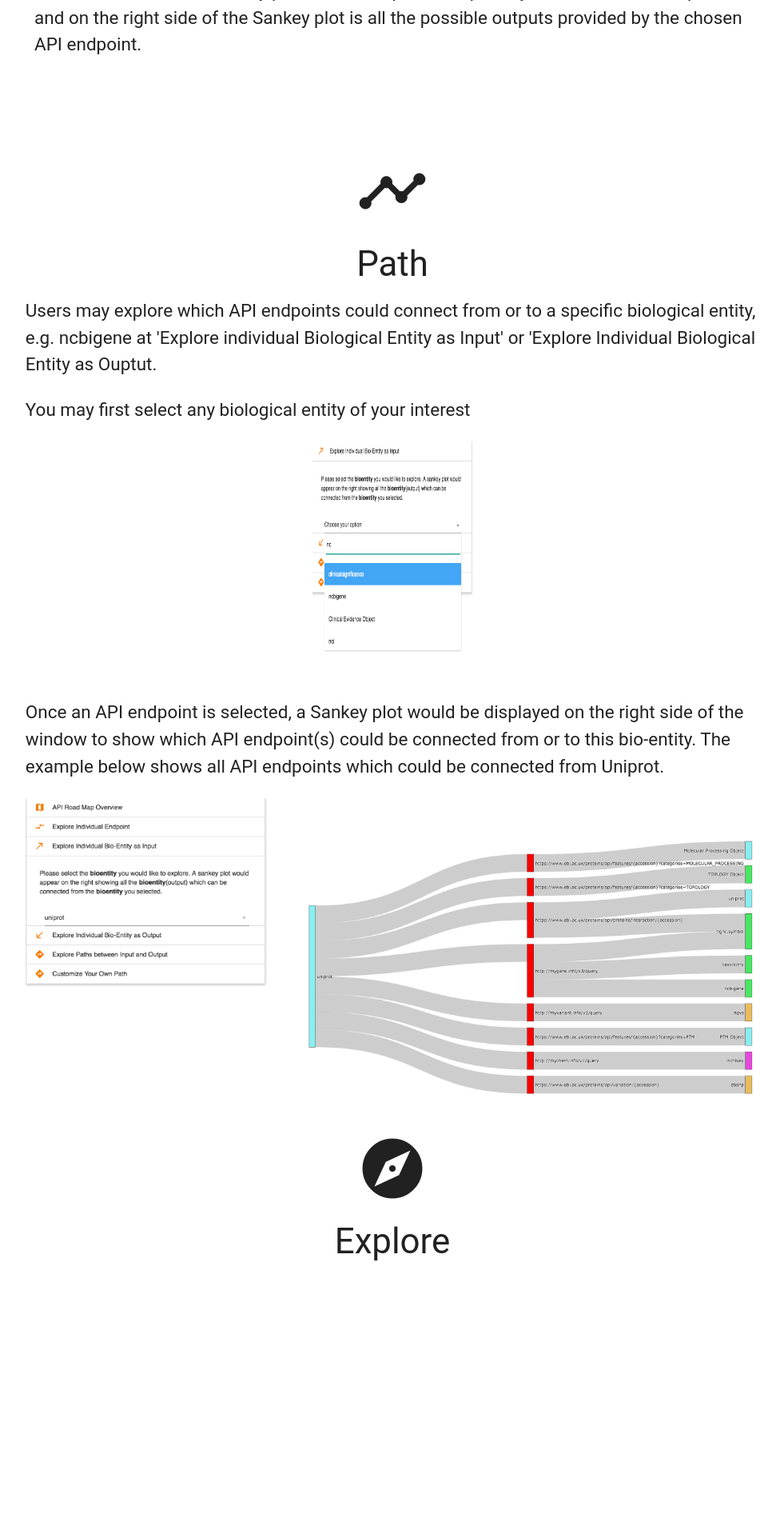
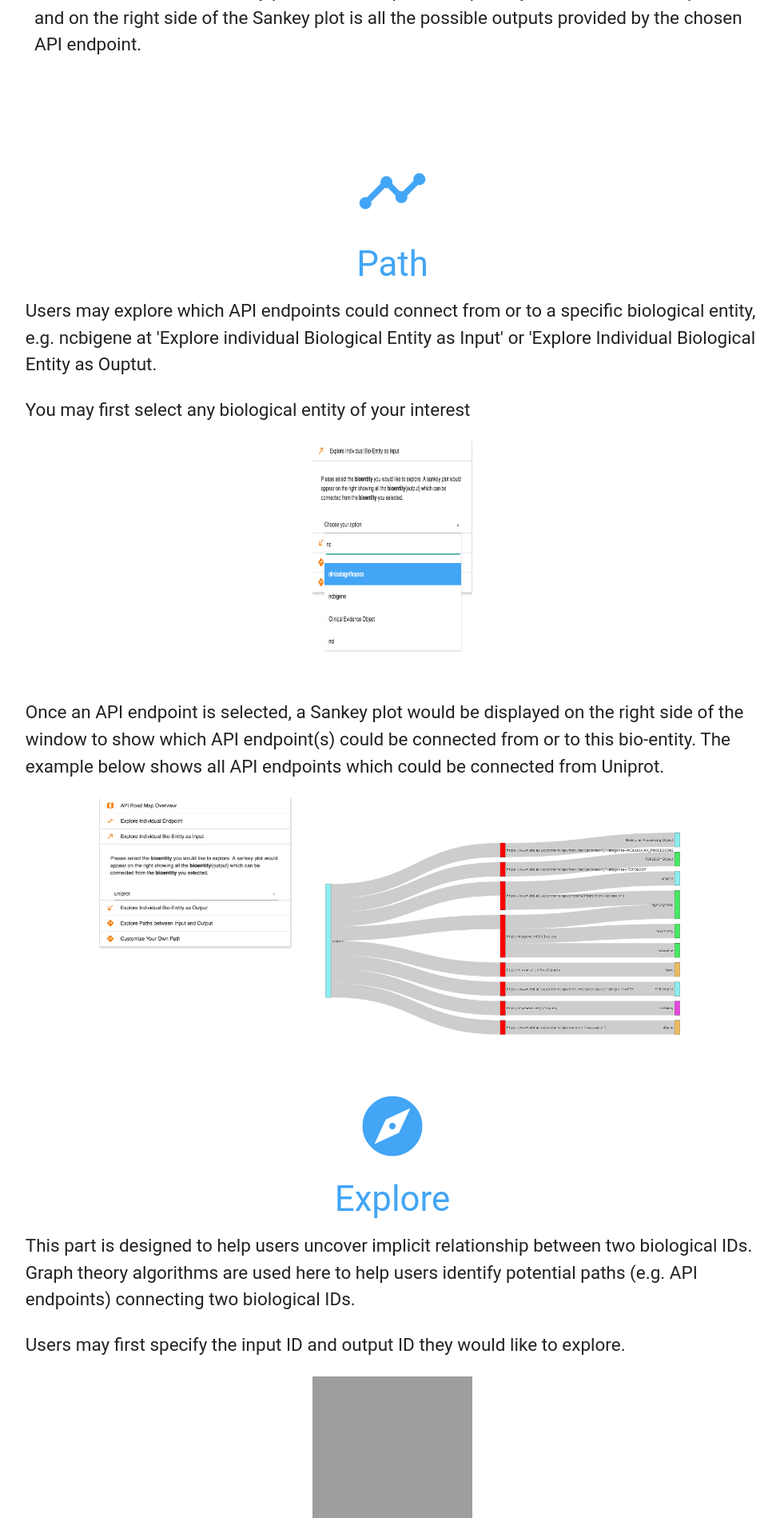
Before and after one commit to biothings/biothings_explorer_web_old, a Python web app: template src/templates/tutorial.html in a window 1280 px wide. Shown: the part 2300-4198 px from the top of the page at 80% size, without its empty margins (149-1125 px from the left). Before the commit the page ends 3876 px from the top, so only its background shows below. Run offline with Jinja, Linux system fonts and the light colour scheme; the template is opened without the code that fills it, so the values that code supplies are empty; some libraries are stand-ins or nearby versions; some web fonts are replaced; grey boxes are pictures that could not be loaded.

Commit message:
add tutorial for the explore function

```diff
--- a/src/templates/tutorial.html
+++ b/src/templates/tutorial.html
@@ -18,7 +18,7 @@
          <div class="col s12" id="navbar">
             <nav>
                 <div class="nav-wrapper orange">
-                    <a href="#!" class="brand-logo">BioThings Explorer</a>
+                    <a href="/explorer" class="brand-logo">BioThings Explorer</a>
                     <ul class="right hide-on-med-and-down">
                     <li><a href="#" id="map">TUTORIAL</a></li>
                     <li><a href="/explorer" id="explore">EXPLORE</a></li>
@@ -65,7 +65,7 @@
                </div>
                <div class="col s3">
                   <div class="center">
-                     <a href="#explore">
+                     <a href="#knowledge_explore">
                        <i class="large material-icons">explore</i>
                        <h5 class="promo-caption">Explore</h5></a>
                      <p class="light center">Knowledge Exploration through chaining API calls </p>
@@ -75,13 +75,13 @@
             <br>
             <div class="row" id="overview">
                <div class="col s12 center">
-                  <i class="Large material-icons">map</i> <h3> Map </h3>
+                  <i class="Large material-icons blue-text text-lighten-1">map</i> <h3 class="blue-text text-lighten-1"> Map </h3>
                </div>
             </div>
             <br>
             <div class="row" id="metadata">
                <div class="col s12 center">
-                  <i class="Large material-icons">search</i> <h3> Metadata </h3>
+                  <i class="Large material-icons blue-text text-lighten-1">search</i> <h3 class="blue-text text-lighten-1"> Metadata </h3>
                </div>
                <div class="col s12">
                   <p> BioThings Explorer feeds on OpenAPI specifications stored at <a href="http://smart-api.info/" target="_blank">SmartAPI.info</a>, which includes metadata information of the input and output of individual API endpoint. </p>
@@ -100,7 +100,7 @@
             <br>
             <div class="row" id="path">
                <div class="col s12 center">
-                  <i class="Large material-icons">timeline</i> <h3> Path </h3>
+                  <i class="Large material-icons blue-text text-lighten-1">timeline</i> <h3 class="blue-text text-lighten-1"> Path </h3>
                </div>
                <p> Users may explore which API endpoints could connect from or to a specific biological entity, e.g. ncbigene at 'Explore individual Biological Entity as Input' or 'Explore Individual Biological Entity as Ouptut. </p>
                <p> You may first select any biological entity of your interest</p>
@@ -109,14 +109,41 @@
                </div>
                <p>Once an API endpoint is selected, a Sankey plot would be displayed on the right side of the window to show which API endpoint(s) could be connected from or to this bio-entity. The example below shows all API endpoints which could be connected from Uniprot.</p>
                <div class="center">
-                  <img src="../static/img/tutorial_bioentity_sankey.png" alt="Select Bio-Entity View" width="100%">
+                  <img src="../static/img/tutorial_bioentity_sankey.png" alt="Select Bio-Entity View" width="80%">
                </div>
             </div>
             <br>
-            <div class="row" id="explore">
+            <div class="row" id="knowledge_explore">
                <div class="col s12 center">
-                  <i class="Large material-icons">explore</i> <h3> Explore </h3>
+                  <i class="Large material-icons blue-text text-lighten-1">explore</i> <h3 class="blue-text text-lighten-1"> Explore </h3>
                </div>
+               <p>This part is designed to help users uncover implicit relationship between two biological IDs. Graph theory algorithms are used here to help users identify potential paths (e.g. API endpoints) connecting two biological IDs.</p>
+               <p> Users may first specify the input ID and output ID they would like to explore.</p>
+               <div class="center">
+                  <img src="../static/img/tutorial_path_input_output.png" alt="Select Endpoint View" width="200" height="300">
+               </div>
+               <p> Users may also specify the maximum number of APIs used in the path. By default, it is set to be 3, which means at most 3 APIs will be used to construct one path connecting from input to output</p>
+               <div class="center">
+                  <img src="../static/img/tutorial_max_api.png" alt="Select Endpoint View" width="200" height="300">
+               </div>
+               <p> Once you finish chosing input, output and max_api, you may click 'FIND PATH' button below. And a Sankey plot would be constructed for you on the right side of the window, showing all paths which could be connected from your input to your output.
+               <div class="center">
+                  <img src="../static/img/tutorial_path_sankey.png" alt="Select Bio-Entity View" width="80%">
+               </div>
+               <p> The example above shows all paths connecting from ncbigene ID to drugname.</p>
+               <p> Below the Sankey plot, there will also be another section which list all these paths</p>
+               <div class="center">
+                  <img src="../static/img/tutorial_path_list.png" alt="Select Bio-Entity View" width="80%">
+               </div>
+               <p> Users may then chose any path they desire on the left side of the window, and specify the input value.</p>
+               <div class="center">
+                  <img src="../static/img/tutorial_path_select.png" alt="Select Endpoint View" width="200" height="300">
+               </div>
+               <p> Here we select path 11, which is the path connecting from ncbigene -> mygene.info -> hgnc.symbol -> dgidb -> drugname. The input value we specified here is 1018, which correspond to ncbigene ID 1018. You may then click 'EXPLORE THIS PATH', and API calls will be chained together and automatically generated for you. A cytoscape network graph would be displayed on the right, showing all intermediate results as well as final results.</p>
+               <div class="center">
+                  <img src="../static/img/tutorial_explore.png" alt="Select Bio-Entity View" width="80%">
+               </div>
+               <p> The graph above shows that the exploration starts from ncbigene:1018 (red dot), and it goes to hgnc.symbol:CDK3 first, and then it connects to three drugnames, which are RGB-286638, ALVOCIDIB and TG-02. The relationship between these nodes are labeled in the edges of the graph.</p>
             </div>
          </div>
    </body>
```
